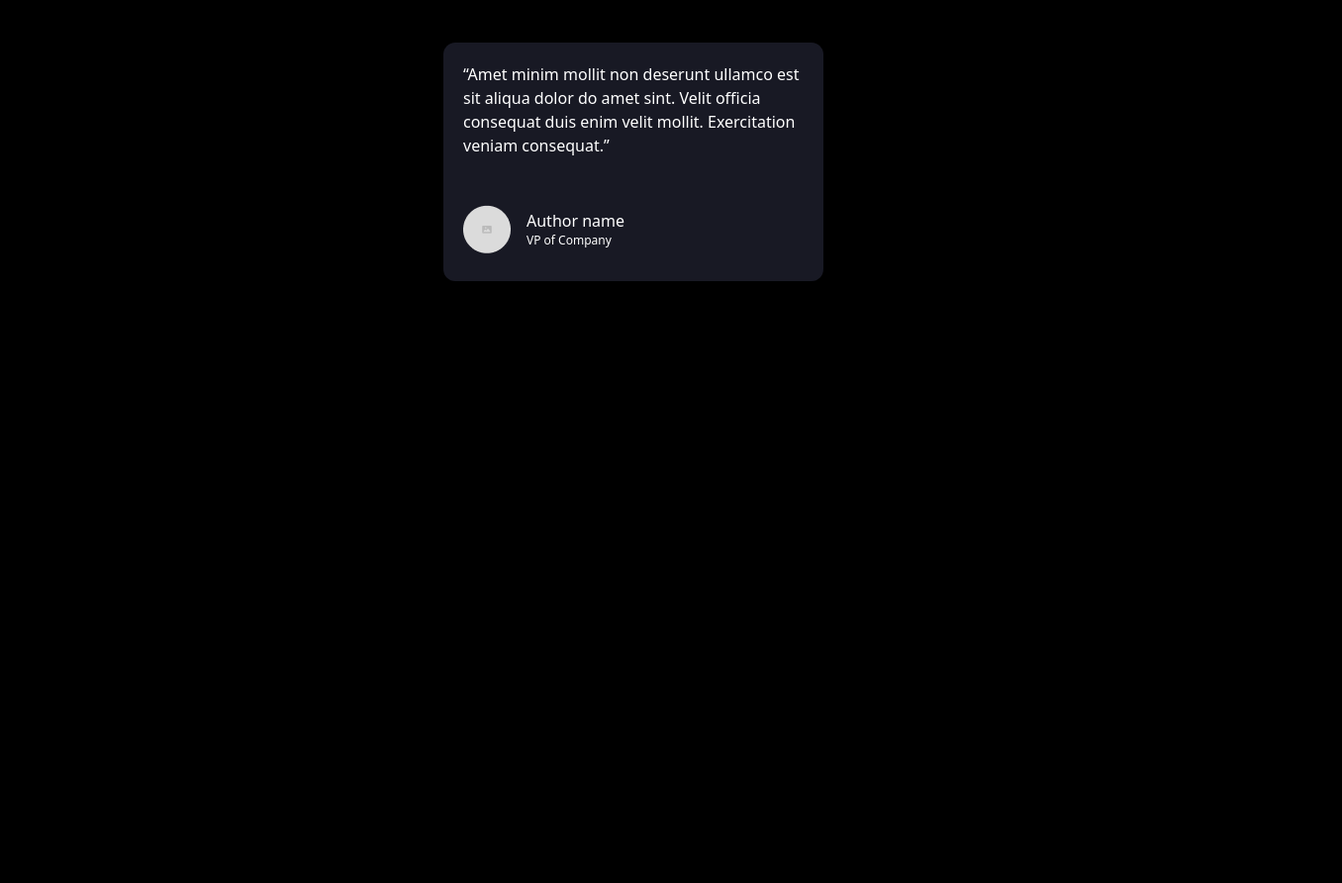
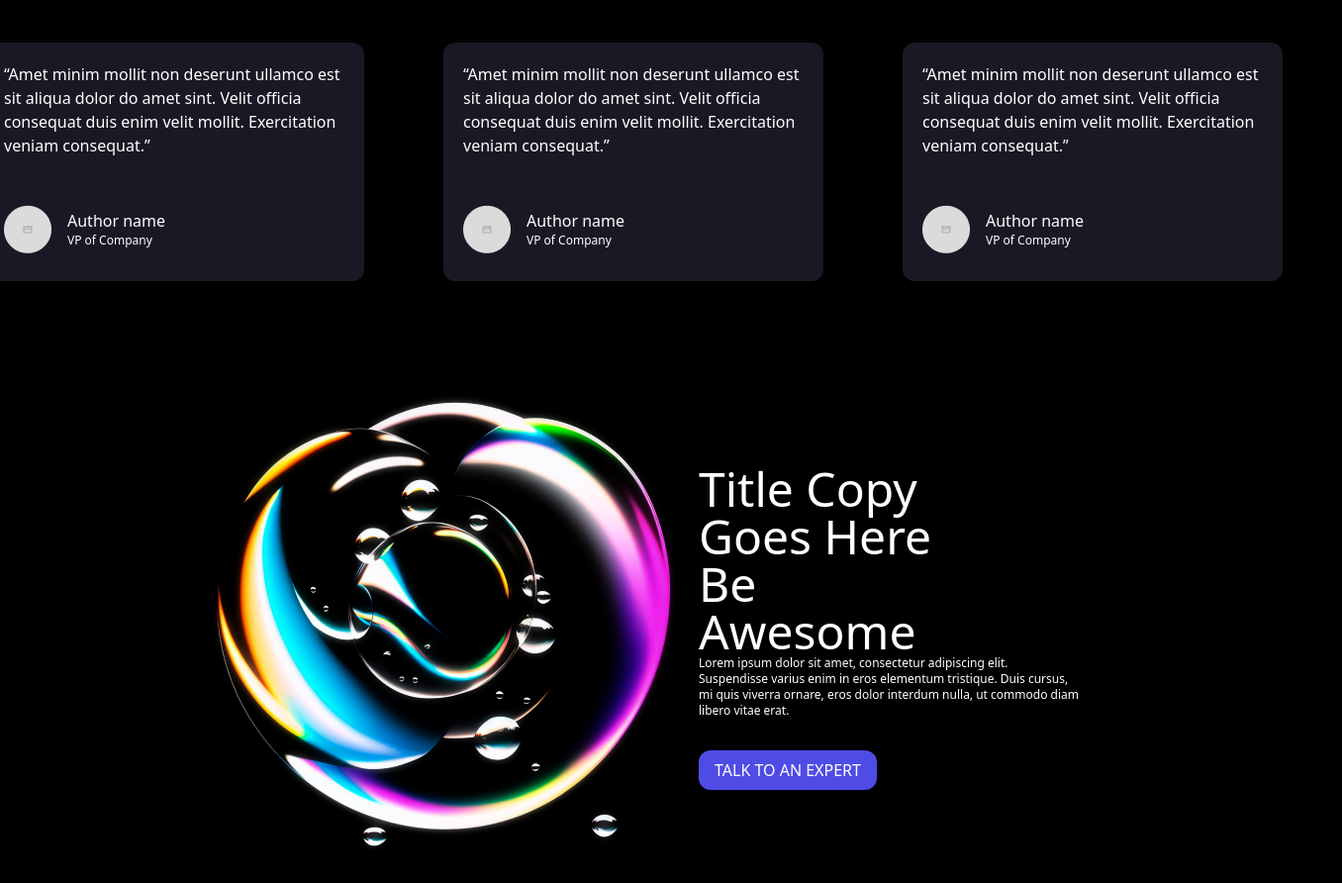
Before and after one commit to KasparTruu/ai-figmalands, a plain HTML site: page src/index.html in a window 1280 px wide. Shown: the part 4521-5413 px from the top of the page at 99% size, 1356 px wide, since content can reach past the window. Before the commit the page ends 4865 px from the top, so only its background shows below. Drawn offline with Linux system fonts and the light colour scheme.

Commit message:
Update index.html

```diff
--- a/src/index.html
+++ b/src/index.html
@@ -217,3 +217,36 @@
               </div>
             </div>
           </div>
+          <div class="bg-[#181924] text-white flex-col w-96 m-10 rounded-xl">
+            <p class="p-5">“Amet minim mollit non deserunt ullamco est sit aliqua dolor do amet sint. Velit officia consequat duis enim velit mollit. Exercitation veniam consequat.”</p>
+            <div class="flex gap-4 w-80 my-2 p-5 items-center">
+              <img src="/img/author.png" alt="">
+              <div class="flex-col">
+                <h1>Author name</h1>
+                <p class="w-28 text-xs">VP of Company</p>
+              </div>
+            </div>
+          </div>
+          <div class="bg-[#181924] text-white flex-col w-96 m-10 rounded-xl">
+            <p class="p-5">“Amet minim mollit non deserunt ullamco est sit aliqua dolor do amet sint. Velit officia consequat duis enim velit mollit. Exercitation veniam consequat.”</p>
+            <div class="flex gap-4 w-80 my-2 p-5 items-center">
+              <img src="/img/author.png" alt="">
+              <div class="flex-col">
+                <h1>Author name</h1>
+                <p class="w-28 text-xs">VP of Company</p>
+              </div>
+            </div>
+          </div>
+        </div>
+        </section>
+        <section class="flex justify-center mt-20">
+          <div class="flex items-center gap-10">
+            <img src="/img/Image (3).png" alt="">
+            <div class="flex-col">
+              <h1 class="text-5xl w-72">Title Copy Goes Here Be Awesome</h1>
+              <p class="text-xs mt-5 w-96">Lorem ipsum dolor sit amet, consectetur adipiscing elit. Suspendisse varius enim in eros elementum tristique. Duis cursus, mi quis viverra ornare, eros dolor interdum nulla, ut commodo diam libero vitae erat.
+              </p>
+              <button class="rounded-xl py-2 px-4 bg-[#4f4ce5] mt-8">TALK TO AN EXPERT</button>
+            </div>
+          </div>
+        </section>
```
